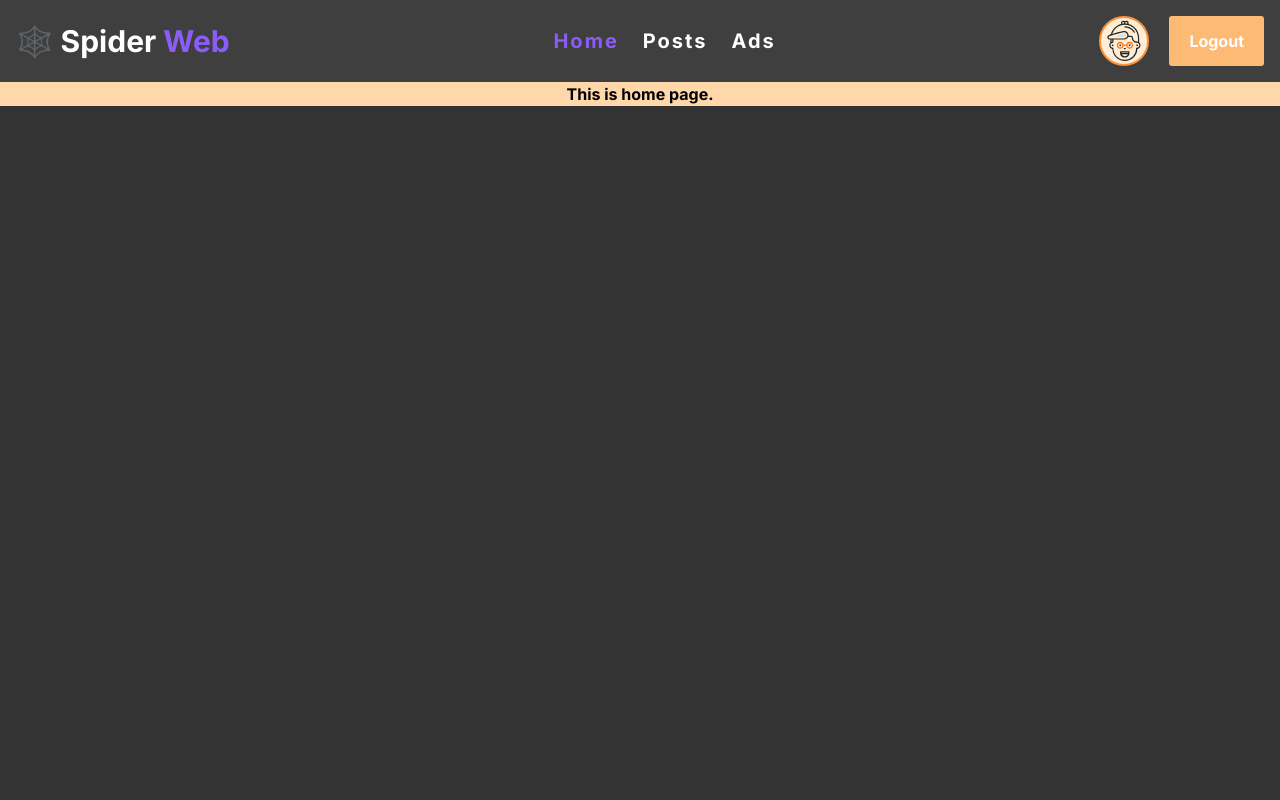
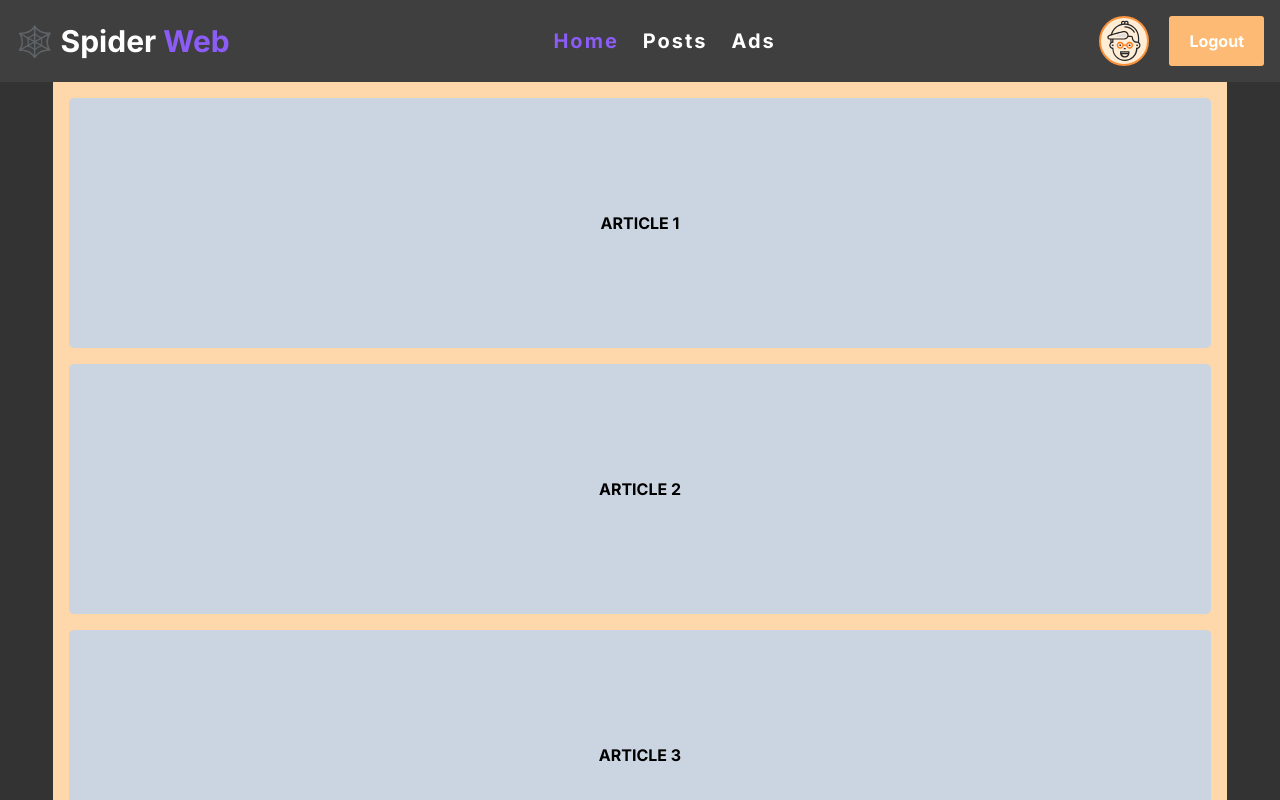
Before and after one commit to branimir1111/social-app, a React (Vite) app in the folder frontend/: page /main/home in a window 1280 px wide. Shown: the top 800 px of the page. Built offline with nearby package versions, Linux system fonts and the light colour scheme.

Commit message:
home page 1

```diff
--- a/frontend/src/pages/HomePage.jsx
+++ b/frontend/src/pages/HomePage.jsx
@@ -1,7 +1,19 @@
 const HomePage = () => {
+  const articles = Array.from({ length: 9 }, (_, index) => index + 1);
   return (
-    <main className="w-[1280px] flex justify-center px-4 bg-orange-200">
-      <h1>This is home page.</h1>
+    <main className="min-h-screen w-11/12 flex justify-center p-4 bg-orange-200">
+      <div className="w-full grid gap-4">
+        {articles.map((article, index) => {
+          return (
+            <article
+              key={index}
+              className="grid h-[250px] bg-slate-300 place-content-center uppercase rounded-[5px]"
+            >
+              <h1>article {article}</h1>
+            </article>
+          );
+        })}
+      </div>
     </main>
   );
 };
--- a/frontend/src/pages/SharedLayout.jsx
+++ b/frontend/src/pages/SharedLayout.jsx
@@ -3,7 +3,7 @@ import { Outlet } from "react-router-dom";
 
 const SharedLayout = () => {
   return (
-    <main className="w-screen h-screen flex flex-col items-center bg-[#333333]">
+    <main className="min-w-screen min-h-content flex flex-col items-center bg-[#333333]">
       <Navbar />
       <Outlet />
     </main>
```
